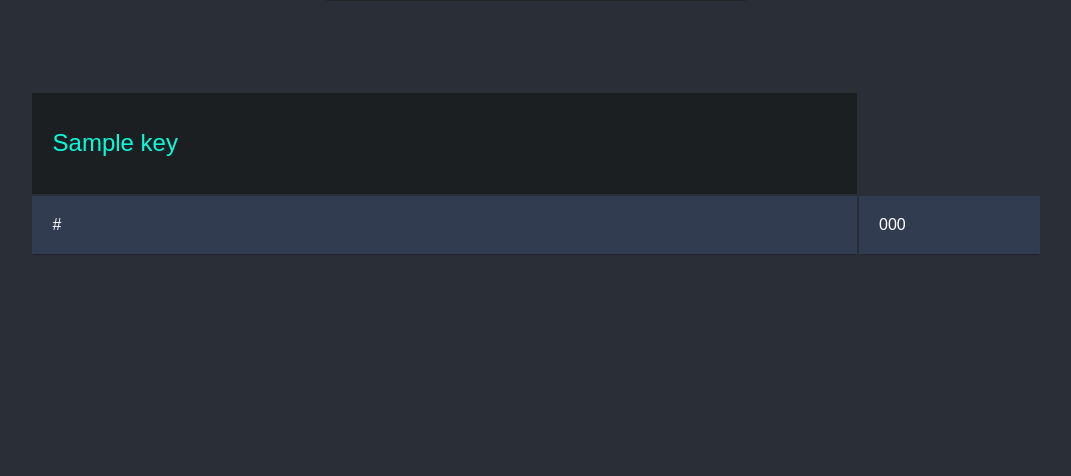
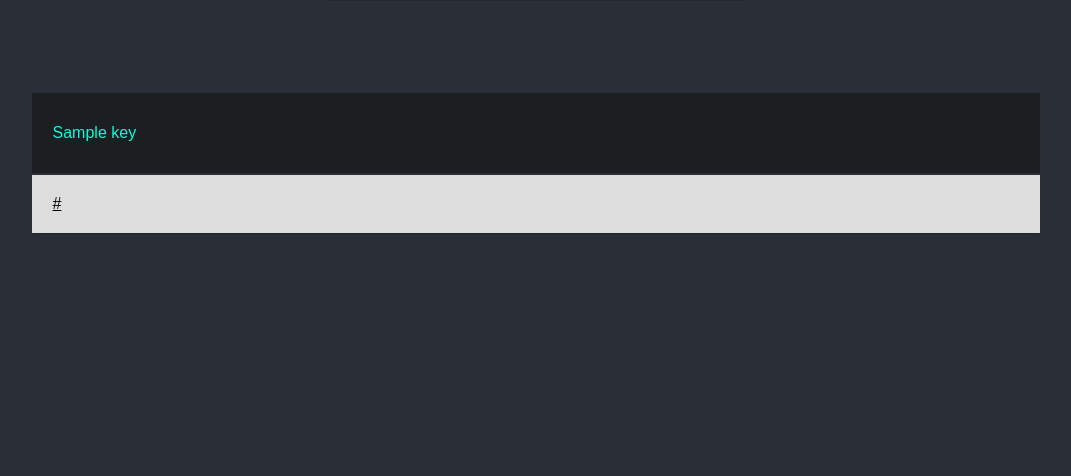
Before and after one commit to circa10a/web-link-tester, a Flask app: template templates/index.html in a window 1280 px wide. Shown: the part 324-800 px from the top of the page, without its empty margins (104-1175 px from the left). Run offline with Flask 2, Linux system fonts and the light colour scheme; the template is opened without the code that fills it: most values are stand-ins (such as "Sample title", 1, 10 or a date in 2020); some libraries are stand-ins or nearby versions.

Commit message:
fixed table spacing and changed table colors

```diff
--- a/main.py
+++ b/main.py
@@ -13,7 +13,7 @@ def index():
 def index_post():
     url = request.form['search']
     data = validate.test_links(url)
-    keys = ['url','code']
+    keys = ['URL','Code']
     return render_template("index.html", data=data, keys=keys)
 
 @app.route('/api',methods = ['GET','POST'])
--- a/static/css/styles.css
+++ b/static/css/styles.css
@@ -19,6 +19,12 @@ color: #00FFDD;
 text-align: center;
 font-weight: lighter;
 font-family: sans-serif;
+}
+
+a:link{
+  color: #000;
+  font-weight: lighter;
+  font-family: sans-serif;
 }
 
 .loader,
@@ -198,9 +204,12 @@ right: 0;
 top: 0;
 z-index: 99;
 }
+
+
+
 .container th h1 {
 font-weight: lighter;
-font-size: 1.5em;
+font-size: 1em;
 text-align: left;
 color: #00FFDC;
 font-family: sans-serif;
@@ -229,17 +238,17 @@ font-family: sans-serif;
   padding-left:2%;
 }
 
-/* Background-color of the odd rows */
+
 .container tr:nth-child(odd) {
-	  background-color: #323C50;
-    color: #fff;
+	  background-color: #dddddd;
+    color: #000;
     font-family: sans-serif;
     font-weight: lighter;
 }
 
-/* Background-color of the even rows */
+
 .container tr:nth-child(even) {
-	  background-color: #2C3446;
+	  background-color: #fff;
     color: #fff;
     font-family: sans-serif;
     font-weight: lighter;
@@ -253,11 +262,10 @@ font-family: sans-serif;
 }
 
 .container td:first-child {
-  color: #fff;
+  color: #dddddd;
   font-family: sans-serif;
   font-weight: lighter;
 }
-
 
 
 @media (max-width: 800px) {
--- a/templates/index.html
+++ b/templates/index.html
@@ -33,8 +33,9 @@
     {% for dict_item in data %}
 		<tr>
       {%- for url in dict_item.values() -%}
-			<td>{{ url }}</td>
-      <td>{{ code }}</td>
+      <td>
+      <a href="{{url}}">{{url}}</a>
+      </td>
       {%- endfor -%}
 		</tr>
       {% endfor %}
```
